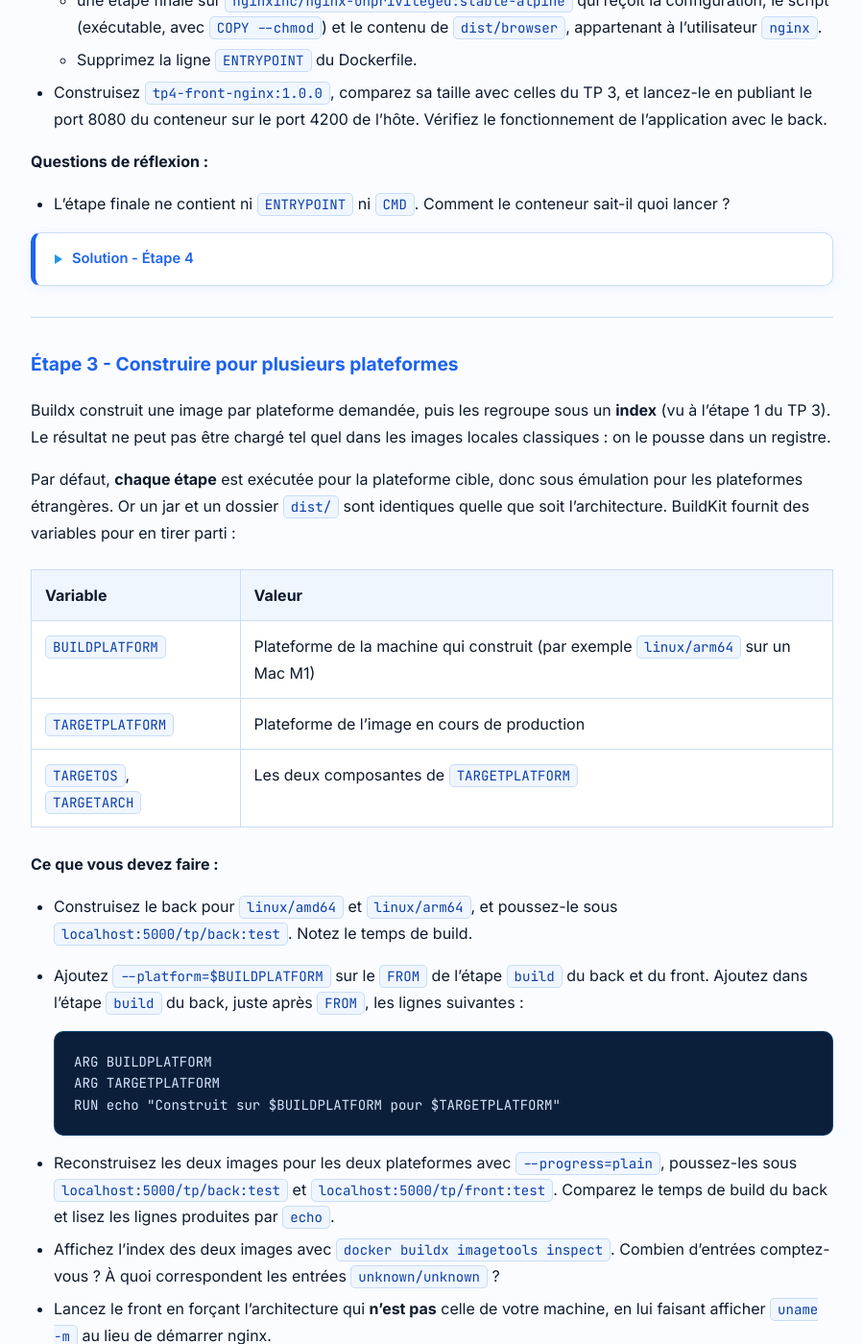
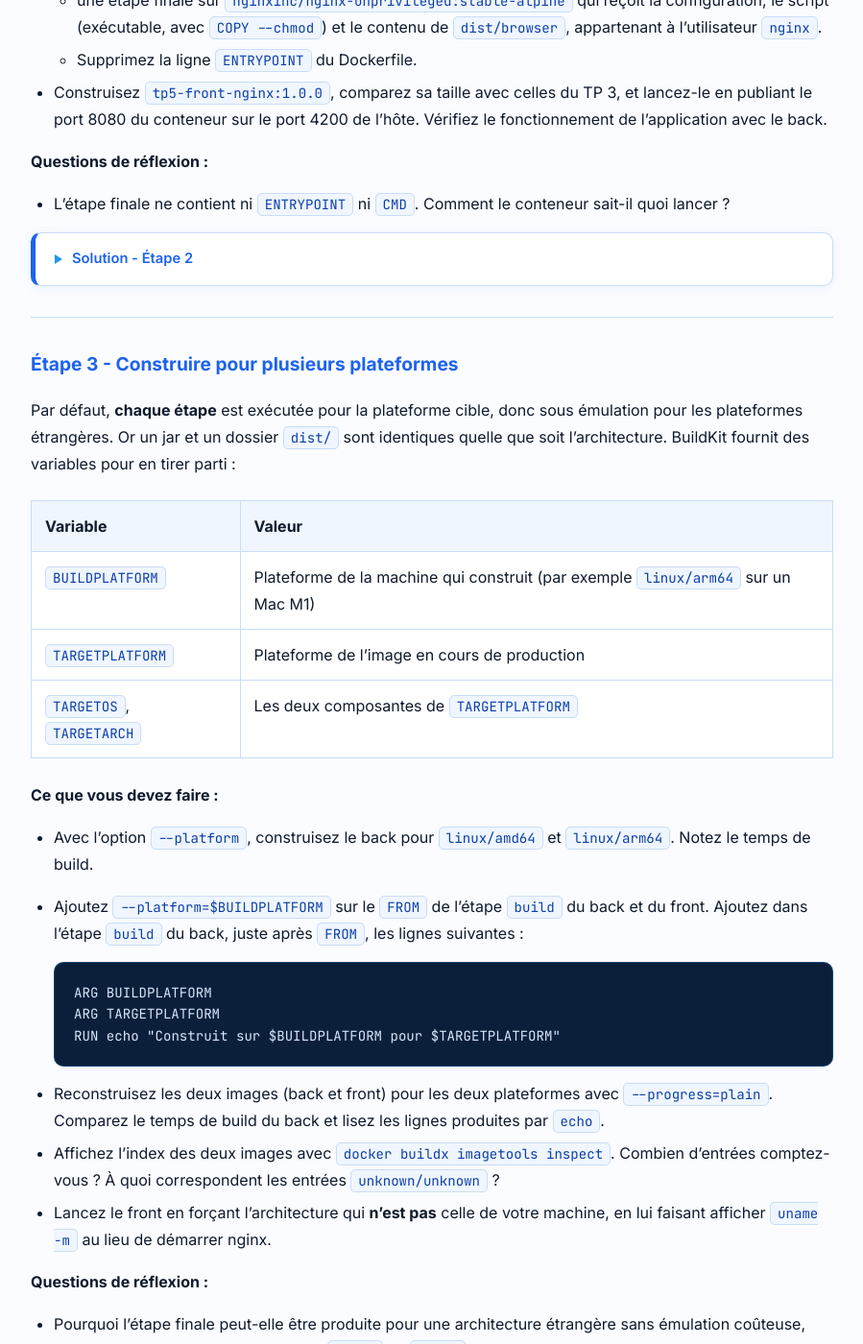
Before and after one commit to jviallon63/Hesias-3DKR, a Jekyll site: the page built from tp/5-buildx-multistage.md, in a window 1280 px wide and 1400 px high, scrolled down 3335 px. Shown: the whole window at 96% size, without its empty margins (190-1089 px from the left). Built offline with Jekyll 4.4.1, drawn with Linux system fonts in a browser that asks for light colours; some of the changed text lies outside the part shown.

Commit message:
Review TP3

````diff
--- a/tp/4-buildx-multistage.md
+++ b/tp/5-buildx-multistage.md
@@ -1,5 +1,5 @@
 ---
-title: "TP 4 - Builds multi-étapes et multi-plateformes avec Buildx"
+title: "TP 5 - Builds multi-étapes et multi-plateformes avec Buildx"
 objective: "Réécrire les images du TP 3 avec des builds multi-étapes et les caches BuildKit pour les réduire au strict nécessaire, puis les construire pour plusieurs architectures et les publier avec un schéma de tags versionné."
 ---
 
@@ -51,8 +51,8 @@ Un Dockerfile multi-étapes contient plusieurs `FROM`. Chacun démarre une **ét
 - Écrivez `back/Dockerfile` avec deux étapes :
   - une étape `build`, basée sur `maven:3-eclipse-temurin-21`, qui compile le jar comme au TP 3.
   - une étape finale, basée sur `eclipse-temurin:21-jre-alpine`, qui ne reçoit **que le jar**, et reprend la configuration de la V2 du TP 3.
-- Construisez l'image `tp4-back:1.0.0` . Comparez sa taille avec `tp3-back:v1` et `tp3-back:v2`, et lisez son historique.
-- Construisez uniquement l'étape `build` sous le nom `tp4-back:build`, et ouvrez un shell dedans pour retrouver le jar.
+- Construisez l'image `tp5-back:1.0.0` . Comparez sa taille avec `tp3-back:v1` et `tp3-back:v2`, et lisez son historique.
+- Construisez uniquement l'étape `build` sous le nom `tp5-back:build`, et ouvrez un shell dedans pour retrouver le jar.
 
 **Questions de réflexion :**
 
@@ -84,17 +84,17 @@ CMD ["--server.port=8080"]
 ```
 
 ```bash
-docker buildx build -t tp4-back:1.0.0 back/
+docker buildx build -t tp5-back:1.0.0 back/
 docker image ls --format 'table {{.Repository}}:{{.Tag}}\t{{.Size}}' | grep -E 'tp[34]-back'
-docker image history tp4-back:1.0.0
+docker image history tp5-back:1.0.0
 ```
 
 L'image ne contient plus ni Maven, ni le JDK, ni `~/.m2`, ni les sources : seulement un JRE et le jar. `docker image history` ne montre **aucune** instruction de l'étape `build` : elle n'a laissé aucune trace dans l'image finale.
 
 
 ```bash
-docker buildx build --target build -t tp4-back:build back/
-docker container run --rm -it tp4-back:build bash
+docker buildx build --target build -t tp5-back:build back/
+docker container run --rm -it tp5-back:build bash
 ls -l target/*.jar
 ```
 
@@ -152,14 +152,14 @@ server {
   - une étape `build` sur `node:22-alpine`.
   - une étape finale sur `nginxinc/nginx-unprivileged:stable-alpine` qui reçoit la configuration, le script (exécutable, avec `COPY --chmod`) et le contenu de `dist/browser`, appartenant à l'utilisateur `nginx`.
   - Supprimez la ligne `ENTRYPOINT` du Dockerfile.
-- Construisez `tp4-front-nginx:1.0.0`, comparez sa taille avec celles du TP 3, et lancez-le en publiant le port 8080 du conteneur sur le port 4200 de l'hôte. Vérifiez le fonctionnement de l'application avec le back.
+- Construisez `tp5-front-nginx:1.0.0`, comparez sa taille avec celles du TP 3, et lancez-le en publiant le port 8080 du conteneur sur le port 4200 de l'hôte. Vérifiez le fonctionnement de l'application avec le back.
 
 **Questions de réflexion :**
 
 - L'étape finale ne contient ni `ENTRYPOINT` ni `CMD`. Comment le conteneur sait-il quoi lancer ?
 
 {::nomarkdown}
-<details><summary>Solution - Étape 4</summary>
+<details><summary>Solution - Étape 2</summary>
 {:/nomarkdown}
 
 `front/Dockerfile` :
@@ -182,11 +182,11 @@ EXPOSE 4200
 ```
 
 ```bash
-docker buildx build -t tp4-front-nginx:1.0.0 front/
+docker buildx build -t tp5-front-nginx:1.0.0 front/
 docker image ls --format 'table {{.Repository}}:{{.Tag}}\t{{.Size}}'
 
-docker container run -d --name back -p 8080:8080 tp4-back:1.0.0
-docker container run -d --name front -p 4200:4200 tp4-front-nginx:1.0.0
+docker container run -d --name back -p 8080:8080 tp5-back:1.0.0
+docker container run -d --name front -p 4200:4200 tp5-front-nginx:1.0.0
 ```
 
 L'étape finale **hérite** de l'`ENTRYPOINT` (`/docker-entrypoint.sh`) et du `CMD` (`nginx -g daemon off;`) de son image de base. Le point d'entrée exécute les scripts de `/docker-entrypoint.d/` dans l'ordre alphabétique (d'où le préfixe `40-`), puis lance nginx avec `exec`.
@@ -199,8 +199,6 @@ L'étape finale **hérite** de l'`ENTRYPOINT` (`/docker-entrypoint.sh`) et du `C
 
 ## Étape 3 - Construire pour plusieurs plateformes
 
-Buildx construit une image par plateforme demandée, puis les regroupe sous un **index** (vu à l'étape 1 du TP 3). Le résultat ne peut pas être chargé tel quel dans les images locales classiques : on le pousse dans un registre.
-
 Par défaut, **chaque étape** est exécutée pour la plateforme cible, donc sous émulation pour les plateformes étrangères. Or un jar et un dossier `dist/` sont identiques quelle que soit l'architecture. BuildKit fournit des variables pour en tirer parti :
 
 | Variable | Valeur |
@@ -211,7 +209,7 @@ Par défaut, **chaque étape** est exécutée pour la plateforme cible, donc sou
 
 **Ce que vous devez faire :**
 
-- Construisez le back pour `linux/amd64` et `linux/arm64`, et poussez-le sous `localhost:5000/tp/back:test`. Notez le temps de build.
+- Avec l'option `--platform`, construisez le back pour `linux/amd64` et `linux/arm64`. Notez le temps de build.
 - Ajoutez `--platform=$BUILDPLATFORM` sur le `FROM` de l'étape `build` du back et du front. Ajoutez dans l'étape `build` du back, juste après `FROM`, les lignes suivantes :
 
   ```dockerfile
@@ -220,7 +218,7 @@ Par défaut, **chaque étape** est exécutée pour la plateforme cible, donc sou
   RUN echo "Construit sur $BUILDPLATFORM pour $TARGETPLATFORM"
   ```
 
-- Reconstruisez les deux images pour les deux plateformes avec `--progress=plain`, poussez-les sous `localhost:5000/tp/back:test` et `localhost:5000/tp/front:test`. Comparez le temps de build du back et lisez les lignes produites par `echo`.
+- Reconstruisez les deux images (back et front) pour les deux plateformes avec `--progress=plain`. Comparez le temps de build du back et lisez les lignes produites par `echo`.
 - Affichez l'index des deux images avec `docker buildx imagetools inspect`. Combien d'entrées comptez-vous ? À quoi correspondent les entrées `unknown/unknown` ?
 - Lancez le front en forçant l'architecture qui **n'est pas** celle de votre machine, en lui faisant afficher `uname -m` au lieu de démarrer nginx.
 
````
Also changed, not shown: tp/4-registry-securite.md (renamed from tp/6-registry-securite.md, +25 -25 lines), tp/6-docker-compose.md (renamed from tp/5-docker-compose.md, +1 -1 lines).
